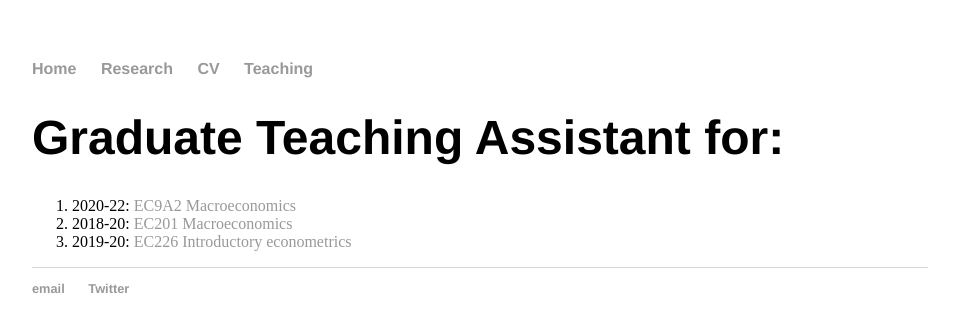
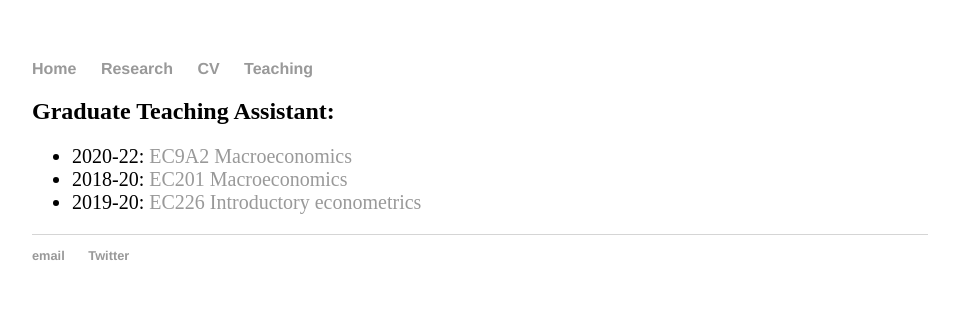
Before and after one commit to anshumaan-tuteja/anshumaan-tuteja.github.io, a Jekyll site: the page built from _pages/teaching.html, in a window 1280 px wide. Shown: the top 332 px of the page, without its empty margins (160-1119 px from the left). Built offline with Jekyll 4.4.1, drawn with Linux system fonts in a browser that asks for light colours; part of the change alters nothing that is shown.

Commit message:
Update teaching.html

```diff
--- a/_pages/teaching.html
+++ b/_pages/teaching.html
@@ -4,11 +4,19 @@ title: Teaching
 ---
 
 <div class="blurb">
-	<h1> Graduate Teaching Assistant for: </h1>
-	<ol>
-		<li> 2020-22: <a href="https://warwick.ac.uk/fac/soc/economics/current/modules/ec9a2/">EC9A2 Macroeconomics</a> </li>
-		<li> 2018-20: <a href="https://warwick.ac.uk/fac/soc/economics/current/modules/ec201/">EC201 Macroeconomics</a> </li>
-		<li> 2019-20: <a href="warwick.ac.uk/fac/soc/economics/current/modules/ec226/">EC226 Introductory econometrics</a> </li>
-	</ol>
+	<h2> Graduate Teaching Assistant: </h2>
+	<ul style="font-size: 1.25em;">
+		<li> 2020-22: <a href="https://warwick.ac.uk/fac/soc/economics/current/modules/ec9a2/">EC9A2 Macroeconomics</a>
+			<!-- <p> Add syllabus content here. </p>
+		</li> -->
+
+		<li> 2018-20: <a href="https://warwick.ac.uk/fac/soc/economics/current/modules/ec201/">EC201 Macroeconomics</a>
+		<!-- <p> Add syllabus content here. </p></li> -->
+		</li>
+
+		<li> 2019-20: <a href="warwick.ac.uk/fac/soc/economics/current/modules/ec226/">EC226 Introductory econometrics</a>
+		<!-- <p> Add syllabus content here. </p></li> -->
+		</li>
+	</ul>
 
 </div>
```
